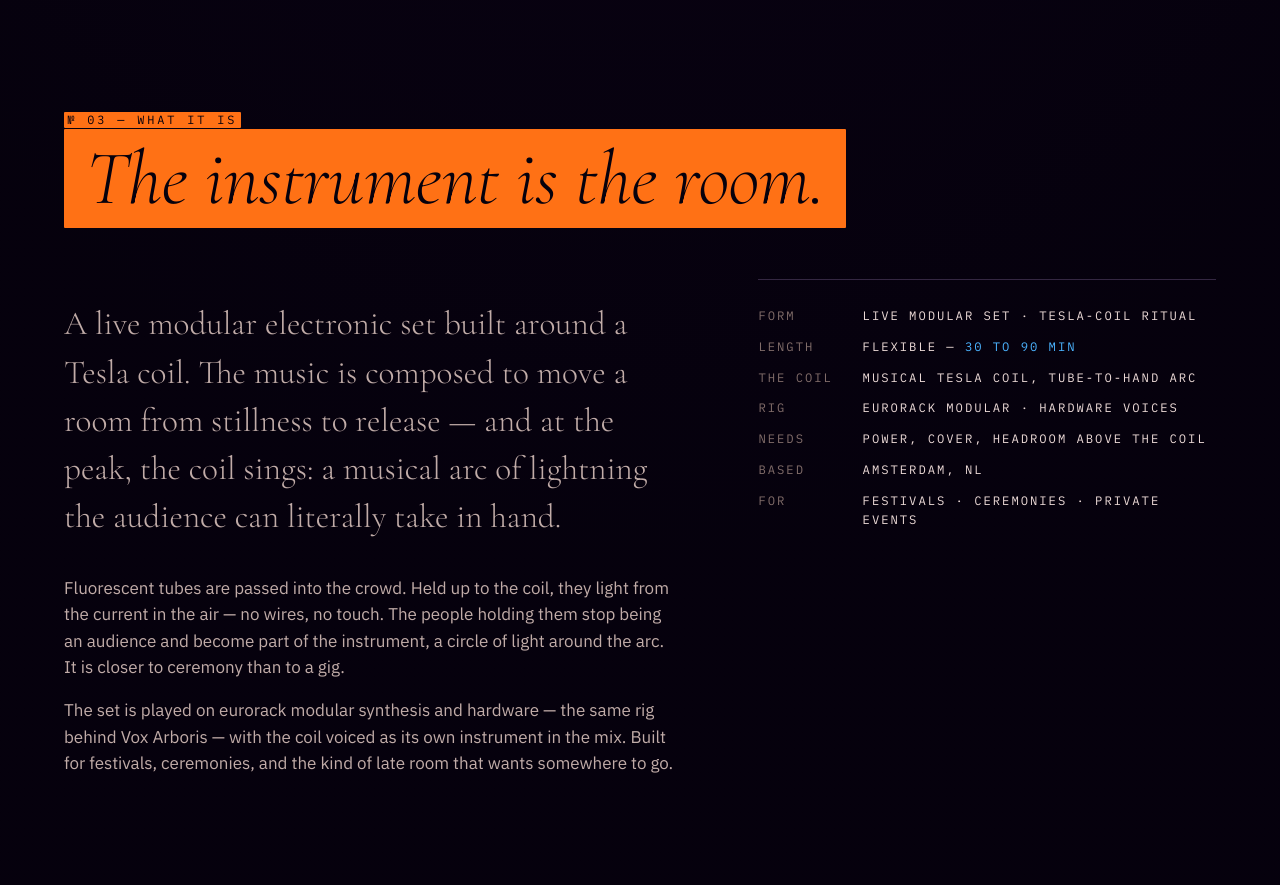
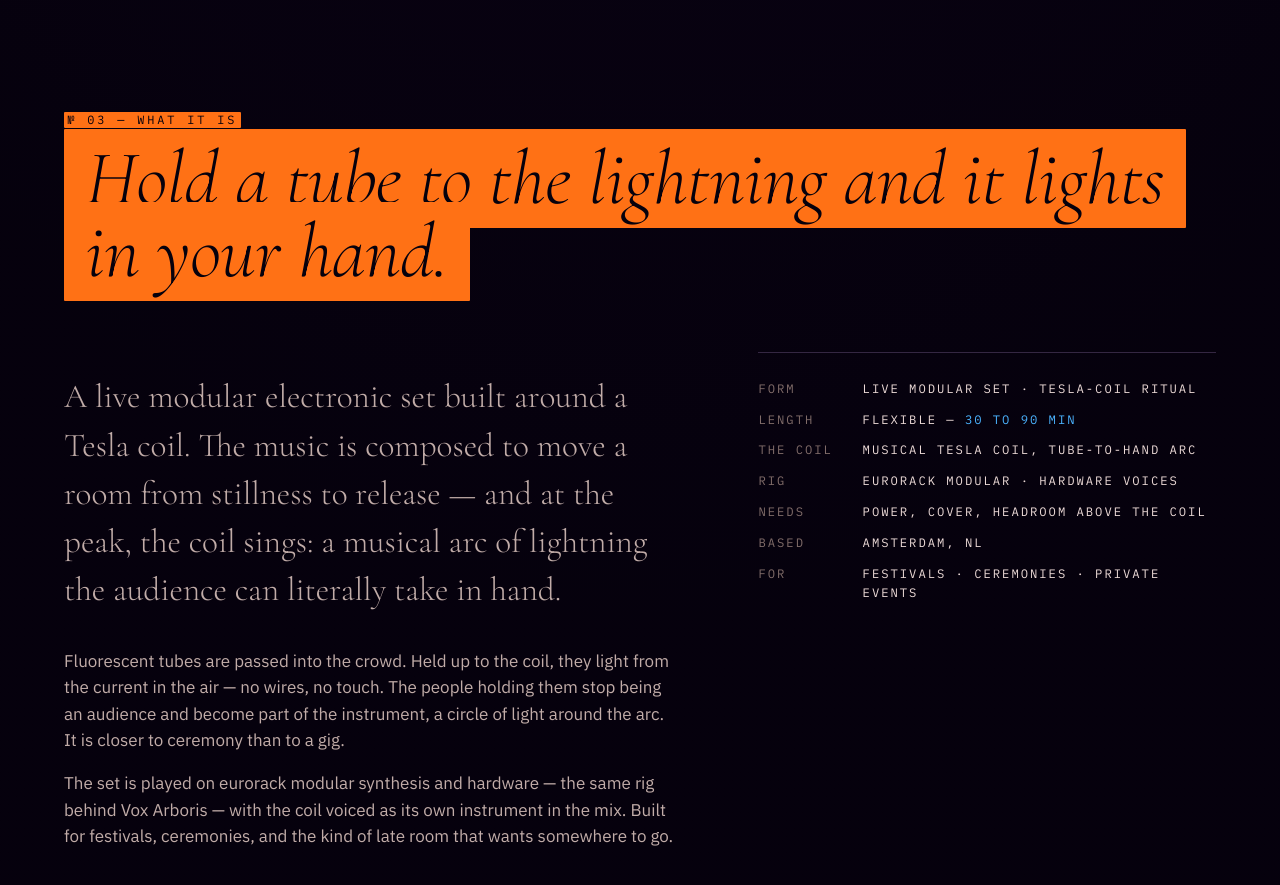
Before and after one commit to stefanfountain/spif.amsterdam, a plain HTML site: page index.html in a window 1280 px wide. Shown: the part 3960-4845 px from the top of the page. Drawn offline with nearby package versions, Linux system fonts and the light colour scheme.

Commit message:
copy(live): reuse 'Hold a tube to the lightning...' as the what-it-is section header

```diff
--- a/index.html
+++ b/index.html
@@ -146,7 +146,7 @@
     <section id="about-live">
       <div class="live-section-head">
         <p class="live-kicker"><span class="hl">№ 03 — What it is</span></p>
-        <h2><span class="hl">The instrument is the room.</span></h2>
+        <h2><span class="hl">Hold a tube to the lightning and it lights in your hand.</span></h2>
       </div>
 
       <div class="live-about-grid">
```
